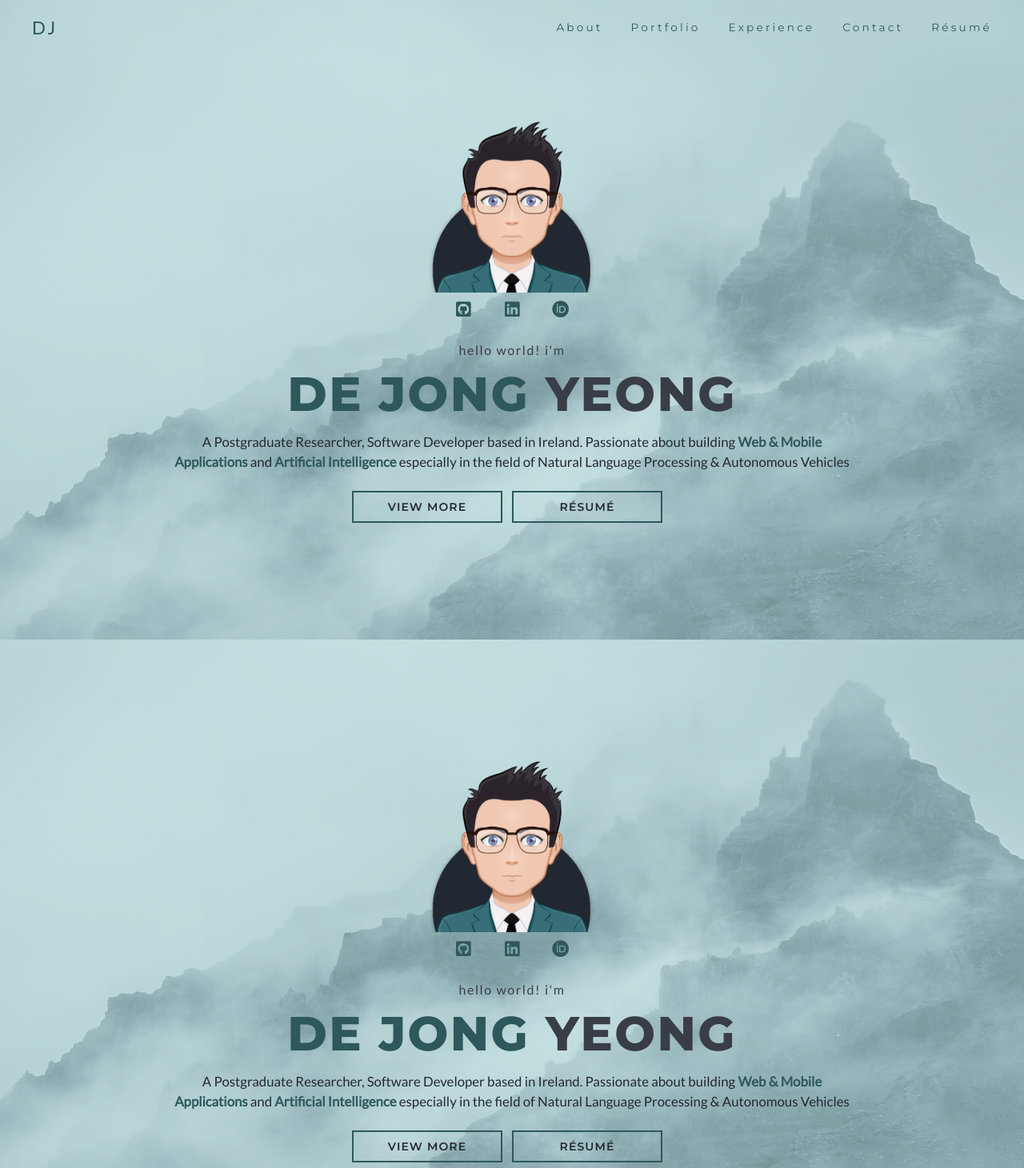
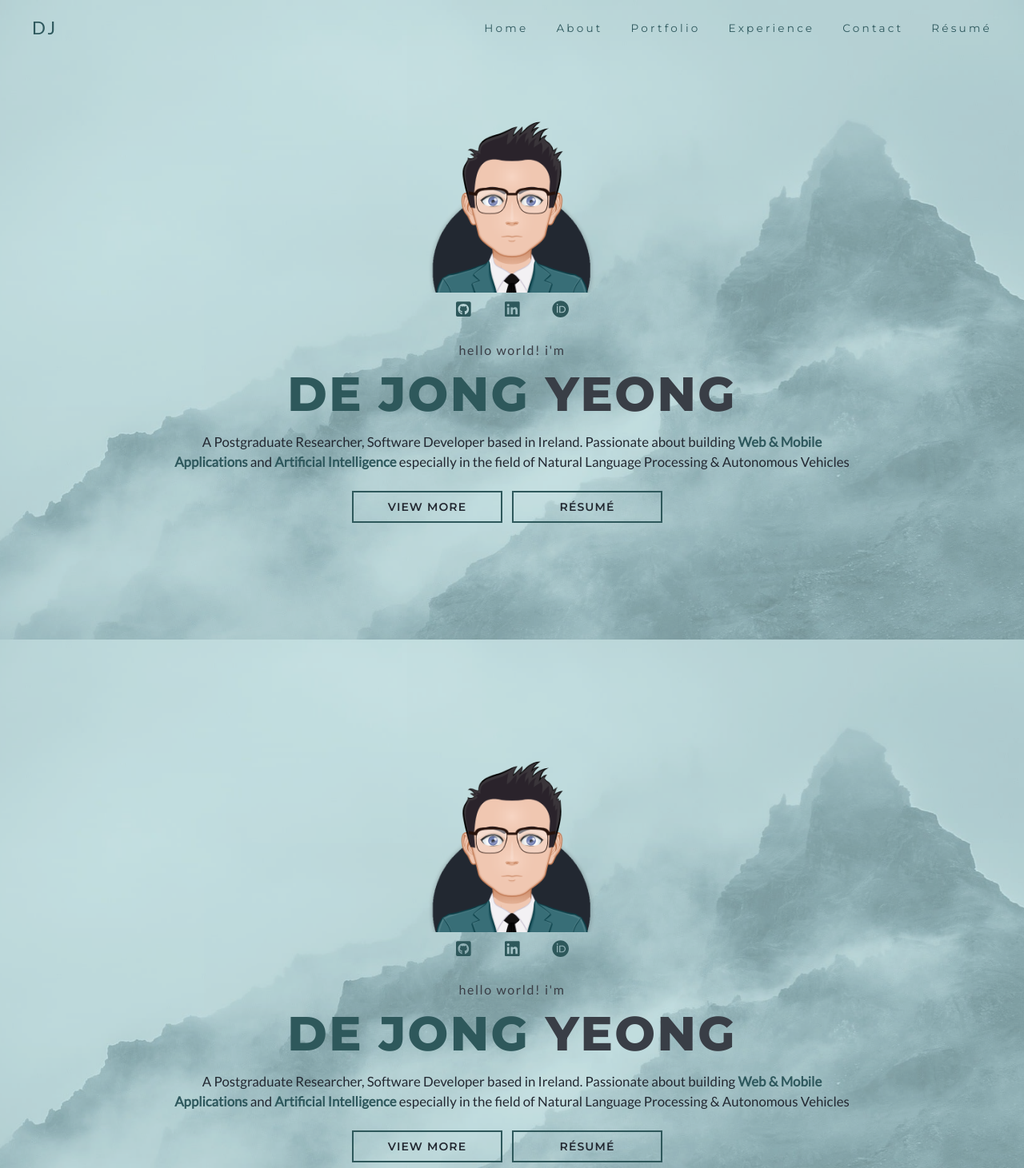
Before and after one commit to dejongyeong/web-portfolio, a React (Create React App) app: page / in a window 1280 px wide. Shown: the top 1461 px of the page at 80% size. Built offline with nearby package versions, Linux system fonts and the light colour scheme.

Commit message:
hashlink navigation for desktop menu #2

```diff
--- a/package.json
+++ b/package.json
@@ -14,6 +14,7 @@
     "@testing-library/react": "^9.5.0",
     "@testing-library/user-event": "^7.2.1",
     "react": "^16.13.1",
+    "react-anchor-link-smooth-scroll": "^1.0.12",
     "react-dom": "^16.13.1",
     "react-parallax": "^3.0.3",
     "react-scripts": "3.4.3",
--- a/src/components/App.js
+++ b/src/components/App.js
@@ -32,8 +32,21 @@ function App() {
     <ThemeProvider theme={theme}>
       <div className="app">
         <MenuBar />
-        <Hero />
-        <Hero />
+        <section id="home">
+          <Hero />
+        </section>
+        <section id="about">
+          <Hero />
+        </section>
+        <section id="portfolio">
+          <Hero />
+        </section>
+        <section id="experience">
+          <Hero />
+        </section>
+        <section id="contact">
+          <Hero />
+        </section>
       </div>
     </ThemeProvider>
   );
--- a/src/components/Hero.js
+++ b/src/components/Hero.js
@@ -119,7 +119,7 @@ function Hero() {
   const styles = useStyles();
 
   return (
-    <div id="home">
+    <div>
       <Parallax
         bgImage={Backdrop}
         strength={200}
--- a/src/components/MenuItem.js
+++ b/src/components/MenuItem.js
@@ -1,11 +1,12 @@
 import React from 'react';
 import { Typography, makeStyles } from '@material-ui/core';
 import styled from 'styled-components';
+import AnchorLink from 'react-anchor-link-smooth-scroll';
 
 // tutorial: https://codepen.io/brunob182/pen/rWxYmW
 // initially tried react useStyle hook, but failed. Styled components as alternative
-const MenuItems = styled.a`
-  margin-left: 3%;
+const MenuItems = styled.div`
+  a {
     text-decoration: none;
     color: #2e585d;
     position: relative;
@@ -37,12 +38,13 @@ const MenuItems = styled.a`
       transition: width 0.2s cubic-bezier(0.29, 0.18, 0.26, 0.83);
       background: #2e585d;
     }
-
+  }
   h6 {
     font-size: 0.85rem;
     font-weight: 400;
     letter-spacing: 0.2rem;
   }
+  margin-left: 3%;
 `;
 
 const useStyles = makeStyles((theme) => ({
@@ -60,23 +62,25 @@ const useStyles = makeStyles((theme) => ({
 
 function MenuItem() {
   const classes = useStyles();
+  const menu = ['Home', 'About', 'Portfolio', 'Experience', 'Contact'];
+  const resumeLink = 'https://github.com/dejongyeong';
 
   return (
     <div className={classes.sectionDesktop}>
-      <MenuItems href="/">
-        <Typography variant="h6">About</Typography>
+      {menu.map((text, index) => (
+        // key is required for react!!
+        // anchor link not usable for external link
+        // package: https://github.com/mauricevancooten/react-anchor-link-smooth-scroll#readme
+        <MenuItems key={text}>
+          <AnchorLink href={'#'.concat(text.toLocaleLowerCase())}>
+            <Typography variant="h6">{text}</Typography>
+          </AnchorLink>
         </MenuItems>
-      <MenuItems href="/">
-        <Typography variant="h6">Portfolio</Typography>
-      </MenuItems>
-      <MenuItems href="/">
-        <Typography variant="h6">Experience</Typography>
-      </MenuItems>
-      <MenuItems href="/">
-        <Typography variant="h6">Contact</Typography>
-      </MenuItems>
-      <MenuItems href="/">
+      ))}
+      <MenuItems>
+        <a href={resumeLink} target="blank">
           <Typography variant="h6">Résumé</Typography>
+        </a>
       </MenuItems>
     </div>
   );
--- a/src/components/MobileMenu.js
+++ b/src/components/MobileMenu.js
@@ -16,11 +16,18 @@ import { Inbox, Mail, Menu, Close } from '@material-ui/icons';
 const useStyles = makeStyles((theme) => ({
   list: {
     width: 250,
+    backgroundColor: '#eeeeee',
   },
   menuButton: {
     marginRight: theme.spacing(0),
   },
   items: {
+    backgroundColor: '#eeeeee',
+  },
+  closeSection: {
+    textAlign: 'right',
+  },
+  paper: {
     backgroundColor: '#eeeeee',
   },
 }));
@@ -52,7 +59,7 @@ export default function MobileMenu() {
       onClick={toggleDrawer(anchor, false)}
       onKeyDown={toggleDrawer(anchor, false)}
     >
-      <div style={{ textAlign: 'right', backgroundColor: '#eeeeee' }}>
+      <div className={classes.closeSection}>
         <IconButton
           style={{ color: '#2e585d' }}
           onClick={toggleDrawer(anchor, false)}
@@ -63,17 +70,6 @@ export default function MobileMenu() {
       <Divider />
       <List className={classes.items}>
         {['Inbox', 'Starred', 'Send email', 'Drafts'].map((text, index) => (
-          <ListItem button key={text}>
-            <ListItemIcon>
-              {index % 2 === 0 ? <Inbox /> : <Mail />}
-            </ListItemIcon>
-            <ListItemText primary={text} />
-          </ListItem>
-        ))}
-      </List>
-      <Divider />
-      <List>
-        {['All mail', 'Trash', 'Spam'].map((text, index) => (
           <ListItem button key={text}>
             <ListItemIcon>
               {index % 2 === 0 ? <Inbox /> : <Mail />}
@@ -98,6 +94,7 @@ export default function MobileMenu() {
           <Menu />
         </IconButton>
         <SwipeableDrawer
+          classes={{ paper: classes.paper }}
           anchor={anchor}
           open={state[anchor]}
           onClose={toggleDrawer(anchor, false)}
```
Also changed, not shown: 1 other file (tests, documents, lock files or other folders). Lines whose indentation alone changed are shown as unchanged.
